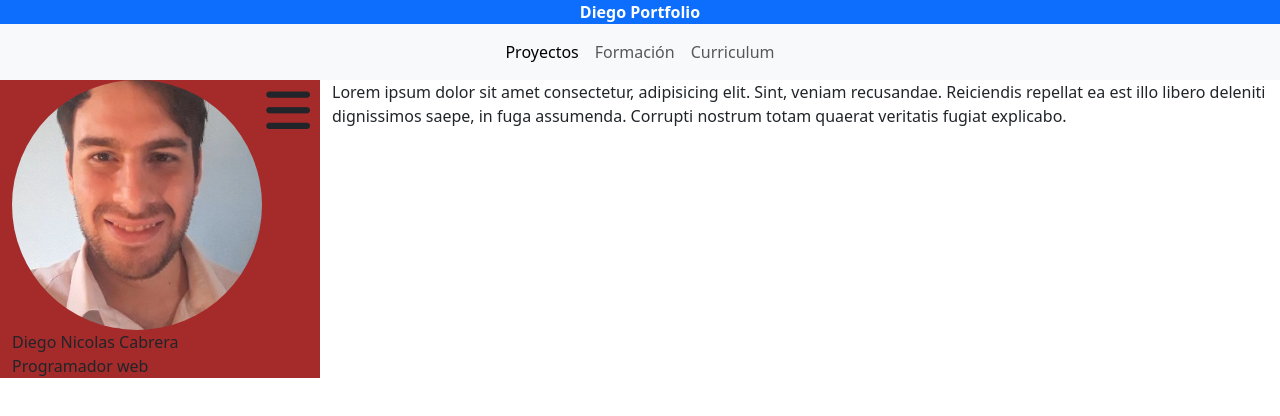
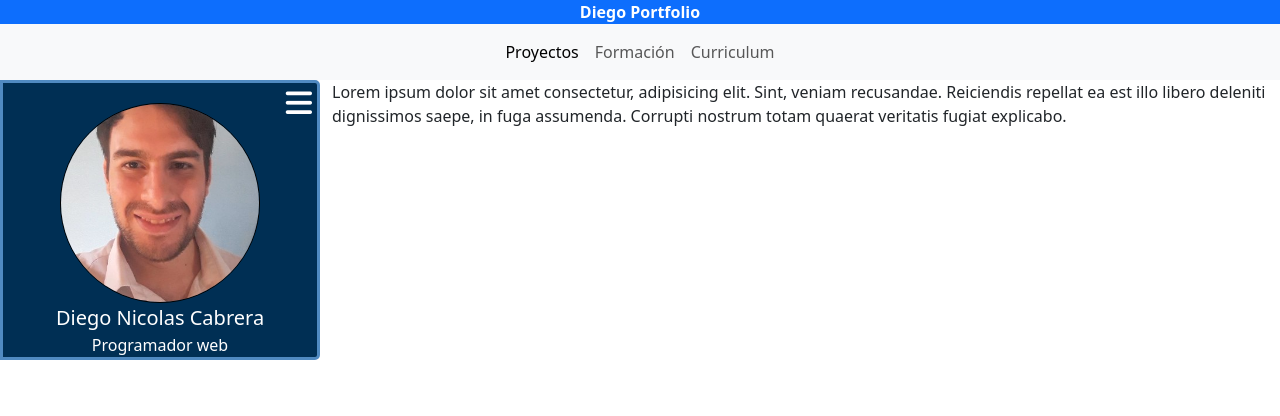
Before and after one commit to 1Hagi/diego-portfolio, a plain HTML site: page index.html in a window 1280 px wide. Drawn offline with nearby package versions, Linux system fonts and the light colour scheme.

Commit message:
Sexto commit

```diff
--- a/css/index.css
+++ b/css/index.css
@@ -14,27 +14,42 @@ p {
 
 .perfil-contenedor {
     position: absolute;
-    background-color: brown;
+    background-color: #002f54;
+    border: solid #508ac1;
     width: var(--width);
+    border-radius: 0 5px 5px 0;
+    color: white;
 }
 
 .btn-colapsar-perfil {
+    color: white;
     position: absolute;
     right: 0;
-    font-size: 50px;
-    padding: 5px 10px 10px 10px;
+    font-size: 30px;
+    padding: 5px 5px 2px 5px;
 }
 
 .btn-colapsar-perfil:hover {
-    background-color: azure;
+    color: white;
+    background-color: blue;
     border-radius: 5px;
 }
 
 .img-perfil {
     border-radius: 50%;
-    width: 250px;
-    height: 250px;
+    width: 200px;
+    height: 200px;
     object-fit: cover;
+    margin-top: 20px;
+    border: solid 1px black;
+}
+
+.img-nombre {
+    font-size: 20px;
+}
+
+.img-titulo {
+    font-size: 16px;
 }
 
 /* Sección Main */
--- a/index.html
+++ b/index.html
@@ -49,7 +49,7 @@
 
     <!-- Perfil -->
 
-    <aside class="perfil-contenedor">
+    <aside class="perfil-contenedor text-center">
         <div class="container">
             <i class="fa-solid fa-bars btn-colapsar-perfil"></i>
             <img class="img-perfil" src="./img/perfil.jpg"/>
```
